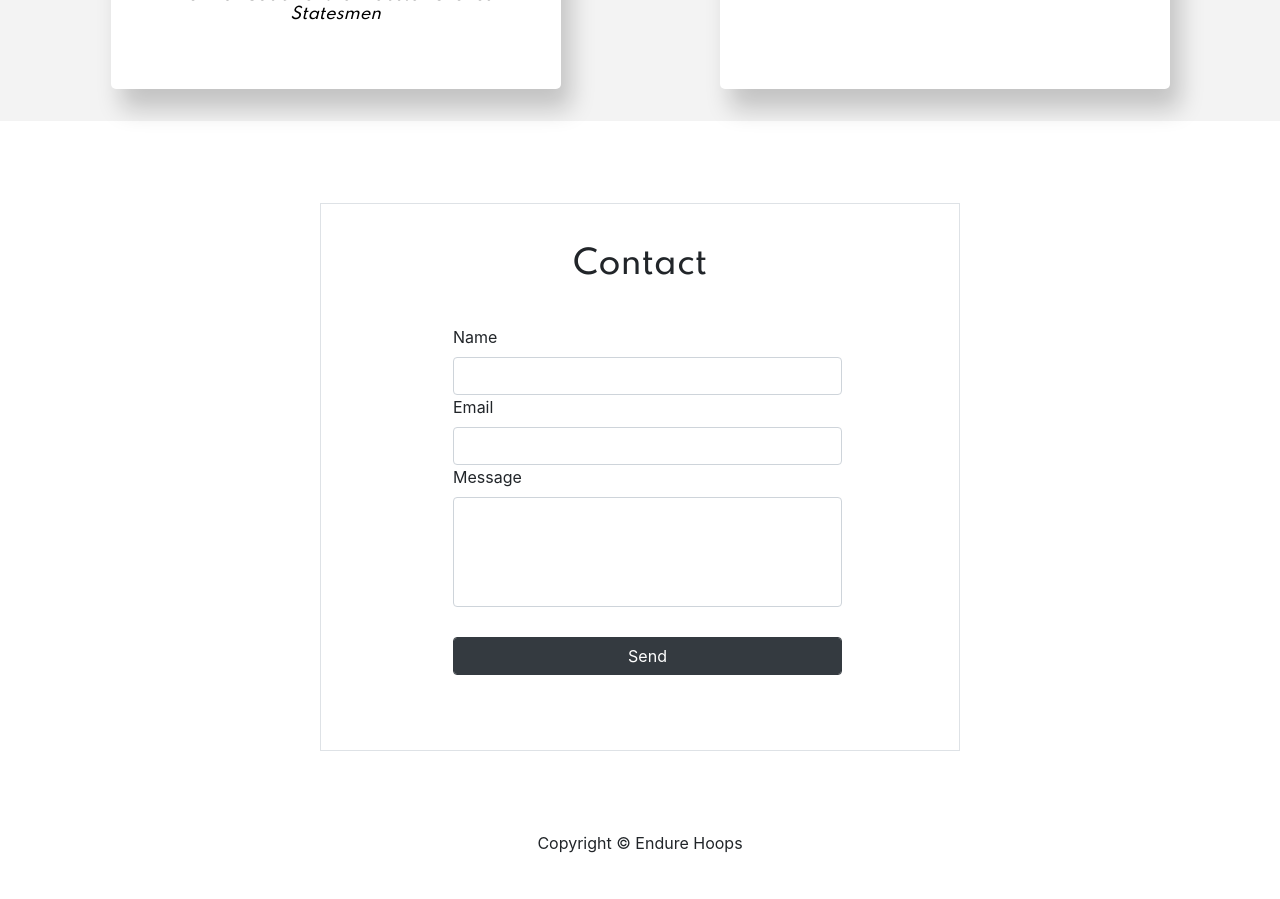
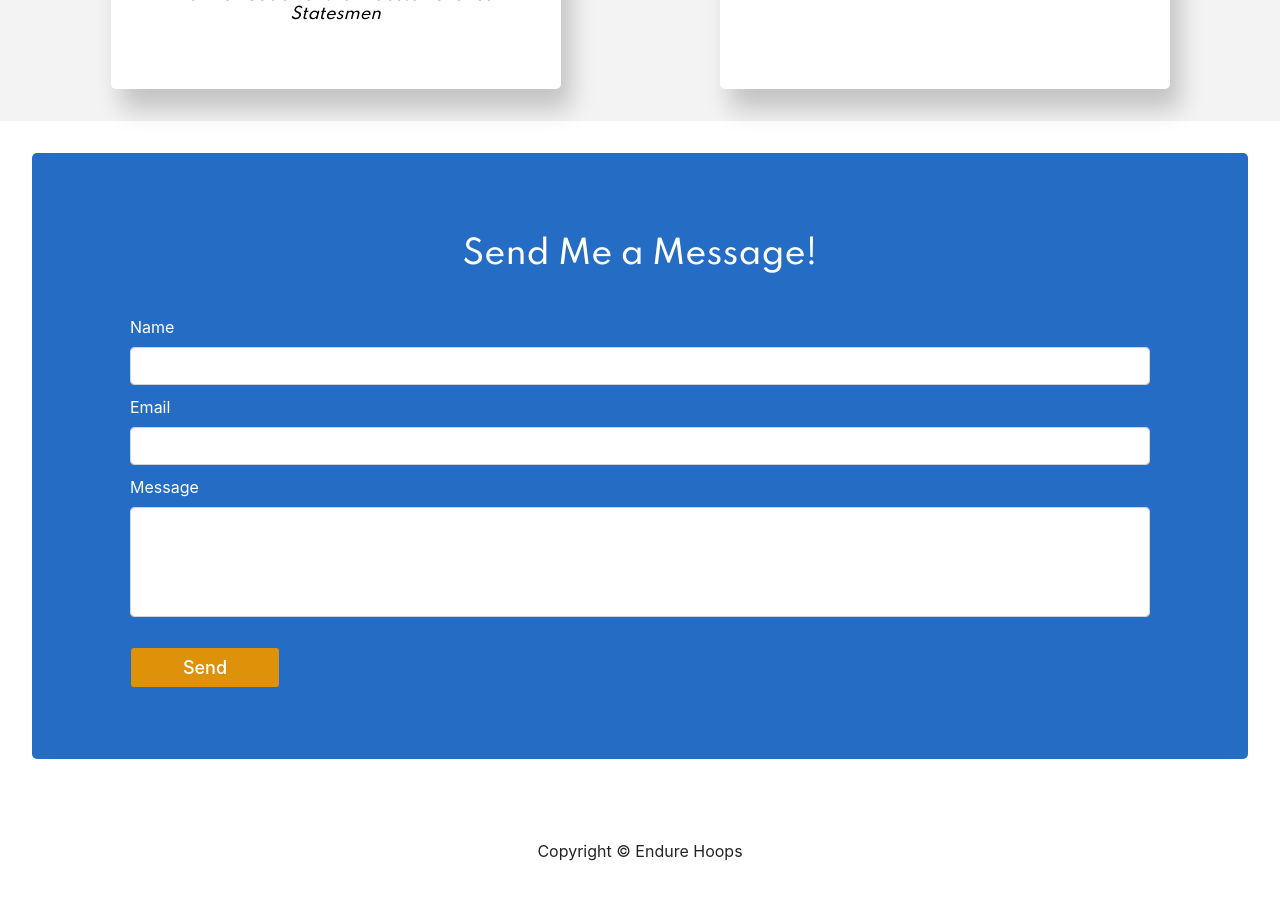
Before and after one commit to Enright321/endure_hoops, a React (Create React App) app in the folder frontend/: page / in a window 1280 px wide. Shown: the part 2180-3079 px from the top of the page. Built offline with nearby package versions, Linux system fonts and the light colour scheme.

Commit message:
form media query

```diff
--- a/frontend/src/App.css
+++ b/frontend/src/App.css
@@ -75,6 +75,12 @@ p {
 
 a {
   text-decoration: none !important;
+}
+
+input,
+textarea {
+  display: block;
+  width: 100%;
 }
 
 /* remove animations for people who've turned them off */
@@ -338,6 +344,9 @@ a {
     /* margin-top: 2rem; */
     height: 525px;
   }
+  .testimonial h2 {
+    font-size: var(--fs-400);
+  }
 }
 @media (max-width: 450px) {
   .testimonial-card-1 {
@@ -370,7 +379,7 @@ a {
 .testimonial-card img {
   height: 100px;
   width: 100px;
-  border: 3px solid var(--primary-shade-2);
+  border: 4px solid var(--primary-shade-2);
   border-radius: 25%;
 }
 .testimonial h2 {
@@ -443,6 +452,12 @@ a {
   }
   .about p {
     text-align: center;
+  }
+}
+
+@media (max-width: 400px) {
+  .about p {
+    font-size: var(--fs-200);
   }
 }
 
@@ -608,8 +623,37 @@ div.row {
 
 .contact-form {
   min-height: 80vh;
-  padding: 2rem 0;
+  display: flex;
+  justify-content: center;
+  align-items: center;
+  color: white;
+}
+.contact-form > .container {
+  padding: 2rem;
+  background: var(--primary-shade-2);
+  border-radius: 5px;
+  padding: 1rem;
+  margin: 2rem;
+}
+
+.contact-form .btn {
+  background-color: var(--complementary-clr-1);
+  font-size: var(--fs-400);
+  font-weight: 500;
+  width: 150px;
+  color: white;
 }
 .contact-form textarea {
   resize: none;
 }
+.container.border {
+  padding: 0rem;
+}
+form.row {
+  margin: 25px 50px;
+}
+@media (max-width: 400px) {
+  form.row {
+    margin: 25px 5px;
+  }
+}
--- a/frontend/src/components/ContactForm.js
+++ b/frontend/src/components/ContactForm.js
@@ -25,31 +25,41 @@ const ContactForm = () => {
 
   return (
     <section id='contact-form' class='contact-form'>
-      <div
-        className='container border'
-        style={{ marginTop: '50px', width: '50%' }}
-      >
+      <div className='container'>
+        <div className='container' style={{ marginTop: '50px' }}>
           <h2 style={{ marginTop: '25px' }} className='text-center py-3'>
-          Contact
+            Send Me a Message!
           </h2>
-        <form
-          onSubmit={sendEmail}
-          className='row'
-          style={{ margin: '25px 85px 75px 100px' }}
-        >
+          <form onSubmit={sendEmail} className='row'>
             <label>Name</label>
-          <input type='text' name='name' className='form-control' />
+            <input
+              type='text'
+              name='name'
+              className='form-control'
+              style={{ marginBottom: '10px' }}
+            />
             <label>Email</label>
-          <input type='text' name='email' className='form-control' />
+            <input
+              style={{ marginBottom: '10px' }}
+              type='text'
+              name='email'
+              className='form-control'
+            />
             <label>Message</label>
-          <textarea rows='4' className='form-control' name='message'></textarea>
+            <textarea
+              rows='4'
+              className='form-control'
+              name='message'
+            ></textarea>
+
             <input
               type='submit'
               value='Send'
-            className='form-control btn btn-dark'
-            style={{ marginTop: '30px' }}
+              className='form-control btn'
+              style={{ margin: '30px 0' }}
             />
           </form>
+        </div>
       </div>
     </section>
   );
```
Lines whose indentation alone changed are shown as unchanged.
